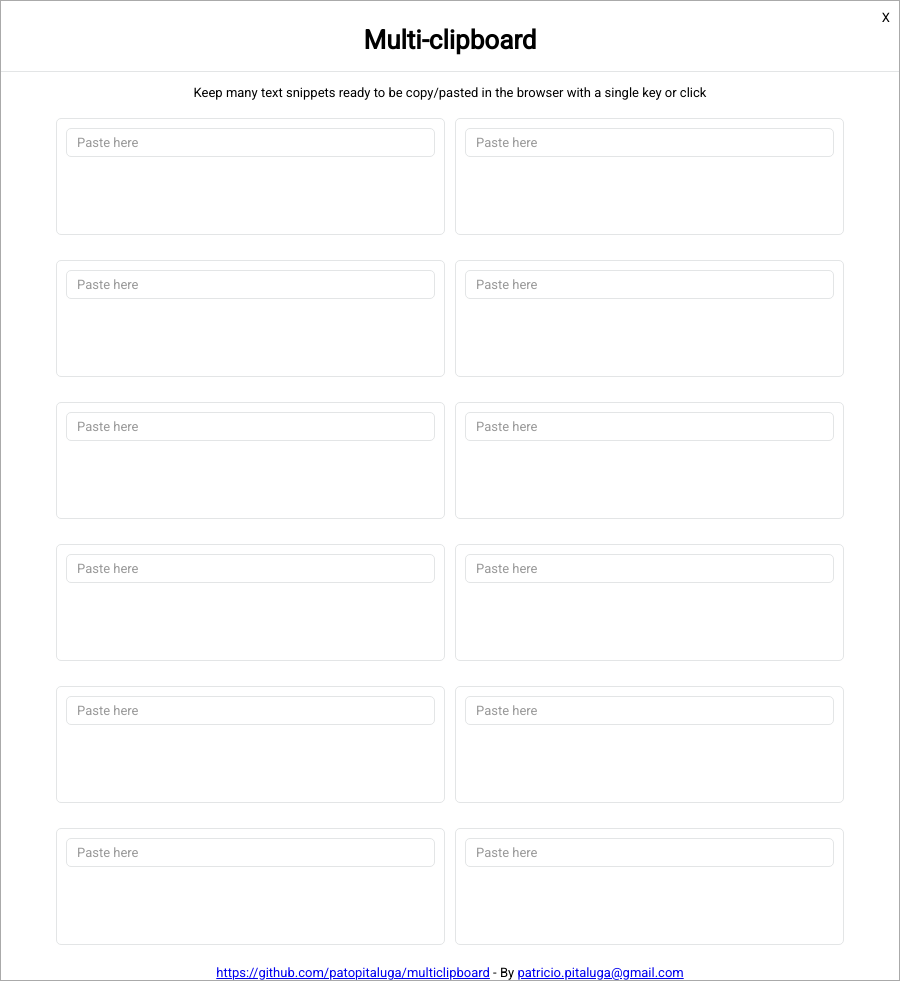
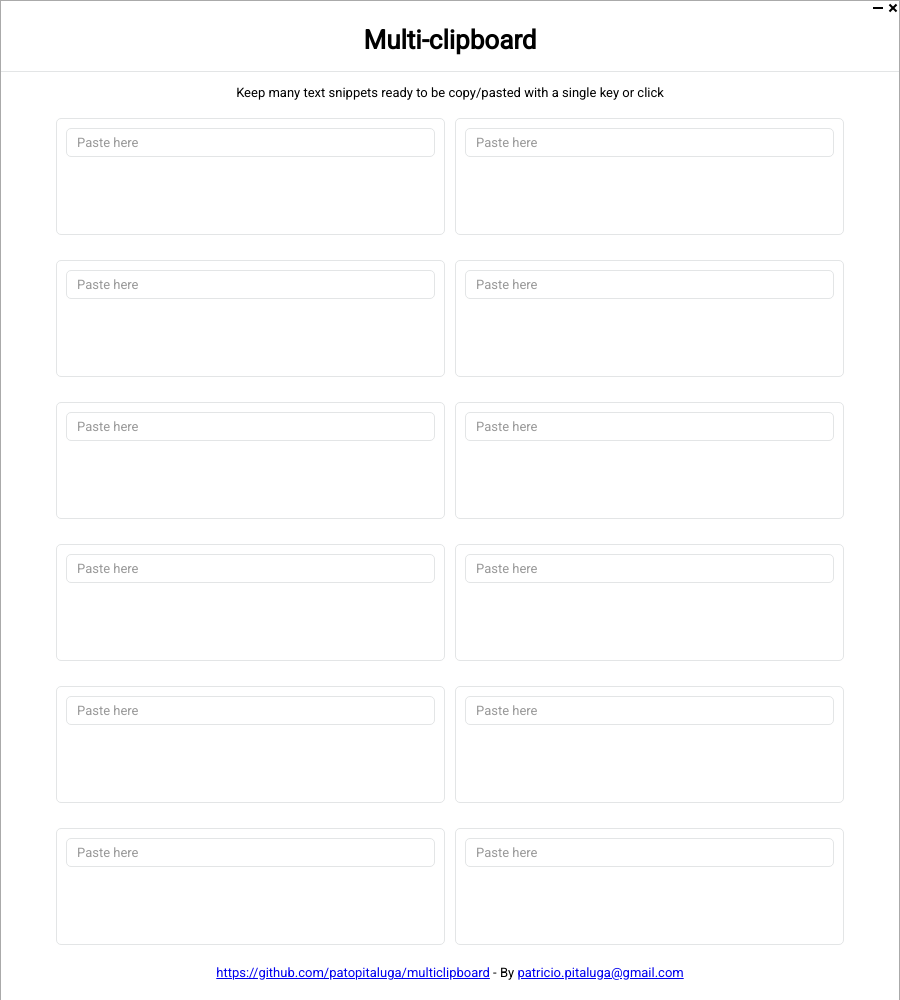
Before and after one commit to patopitaluga/multiclipboard, an Electron app: page index.html in a window 900 px wide. Drawn offline with nearby package versions, Linux system fonts and the light colour scheme.

Commit message:
Minify and close buttons

```diff
--- a/index.html
+++ b/index.html
@@ -11,6 +11,10 @@
       font-size: 13px;
       margin: 0;
       border: 1px #aaa solid;
+      padding-bottom: 20px;
+    }
+    ::-webkit-scrollbar {
+      display: none;
     }
 
     *:focus {
@@ -123,10 +127,58 @@
       height: 10px;
       position: absolute;
     }
+    #minimize-btn {
+      -webkit-app-region: no-drag;
+      align-items: center;
+      cursor: pointer;
+      display: flex;
+      height: 15px;
+      justify-content: center;
+      padding: 0;
+      position: absolute;
+      right: 15px;
+      top: 0;
+      width: 15px;
+    }
+    #minimize-btn::before {
+      background: #000;
+      content: '';
+      display: block;
+      height: 2px;
+      width: 10px;
+    }
     #close-btn {
+      -webkit-app-region: no-drag;
+      align-items: center;
+      cursor: pointer;
+      display: flex;
+      height: 15px;
+      justify-content: center;
+      padding: 0;
       position: absolute;
-      top: 10px;
-      right: 10px;
+      right: 0;
+      top: 0;
+      width: 15px;
+    }
+    #close-btn::before {
+      background: #000;
+      content: '';
+      display: block;
+      height: 2px;
+      position: absolute;
+      transform-origin: center center;
+      transform: rotate(45deg);
+      width: 10px;
+    }
+    #close-btn::after {
+      background: #000;
+      content: '';
+      display: block;
+      height: 2px;
+      position: absolute;
+      transform-origin: center center;
+      transform: rotate(-45deg);
+      width: 10px;
     }
   </style>
 </head>
@@ -135,7 +187,7 @@
     <h1>Multi-clipboard</h1>
   </div>
   <p>
-    Keep many text snippets ready to be copy/pasted in the browser with a single key or click
+    Keep many text snippets ready to be copy/pasted with a single key or click
   </p>
   <div id="app">
     <ul class="grid">
@@ -171,10 +223,11 @@
     </ul>
     <a href="https://github.com/patopitaluga/multiclipboard" target="_blank">https://github.com/patopitaluga/multiclipboard</a> - By <a href="mailto:patricio.pitaluga@gmail.com">patricio.pitaluga@gmail.com</a>
   </div>
-  <div id="close-btn">
-    X
-  </div>
+  <div id="minimize-btn"></div>
+  <div id="close-btn"></div>
 <script>
+  var remote = require('electron').remote;
+
   new Vue({
     el: '#app',
     data: {
@@ -231,12 +284,13 @@
         }, false);*/
 
         if (navigator.userAgent.toLowerCase().indexOf('electron') > -1) {
-          var remote = require('electron').remote;
-          document.getElementById('close-btn').style.display = 'block';
+          document.getElementById('close-btn').style.display = 'flex';
           document.getElementById('close-btn').addEventListener('click', function (e) {
-            console.log(1);
-            //var window = remote.getCurrentWindow();
-            //window.close();
+            window.close();
+          });
+          document.getElementById('minimize-btn').style.display = 'flex';
+          document.getElementById('minimize-btn').addEventListener('click', function (e) {
+            remote.BrowserWindow.getFocusedWindow().minimize();
           });
         }
       })
--- a/package.json
+++ b/package.json
@@ -3,12 +3,12 @@
   "version": "1.0.0",
   "description": "Multiclipboard",
   "main": "app.js",
-  "dependencies": {},
-  "devDependencies": {
+  "dependencies": {
     "electron": "^5.0.6"
   },
   "scripts": {
-    "start": "electron ."
+    "start": "electron .",
+    "webpack": "node node_modules/webpack-cli/bin/cli.js -p"
   },
   "repository": {
     "type": "git",
```
Also changed, not shown: app.js (+15 -15 lines), 1 other file.
